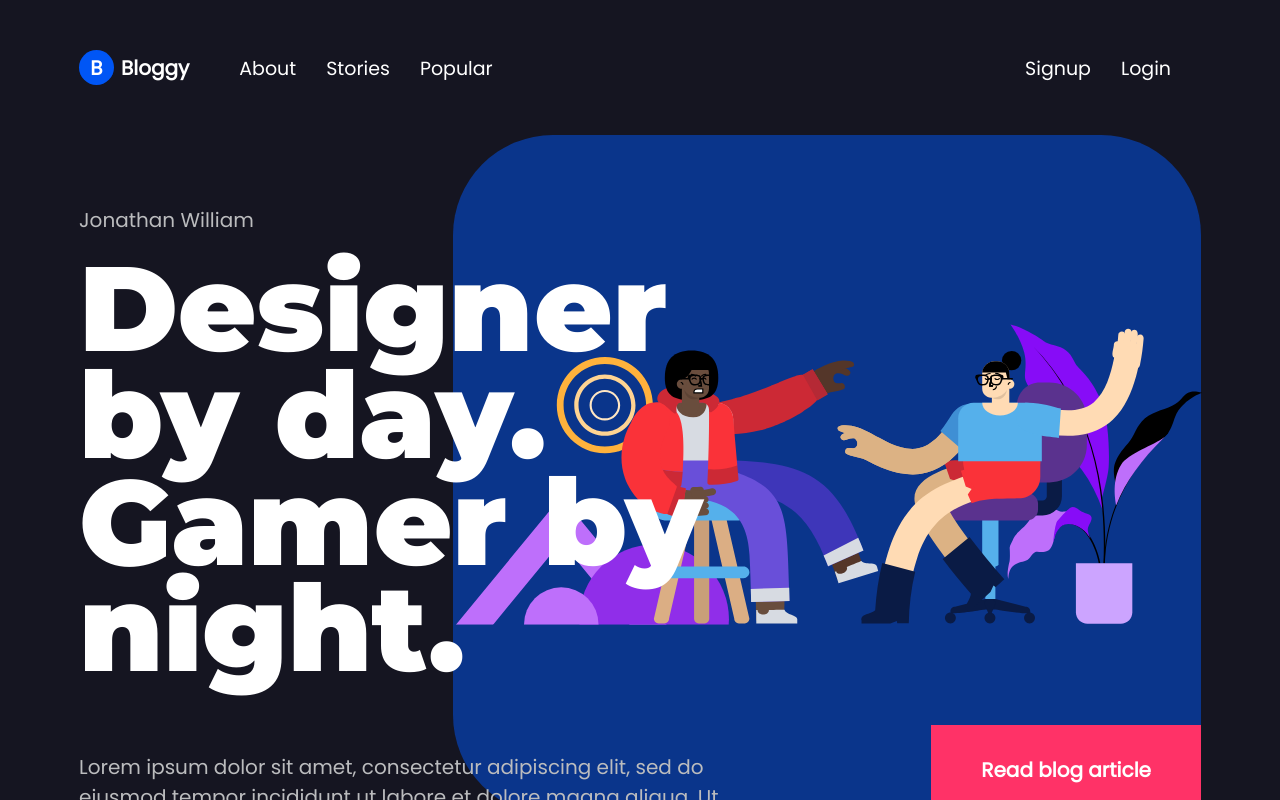
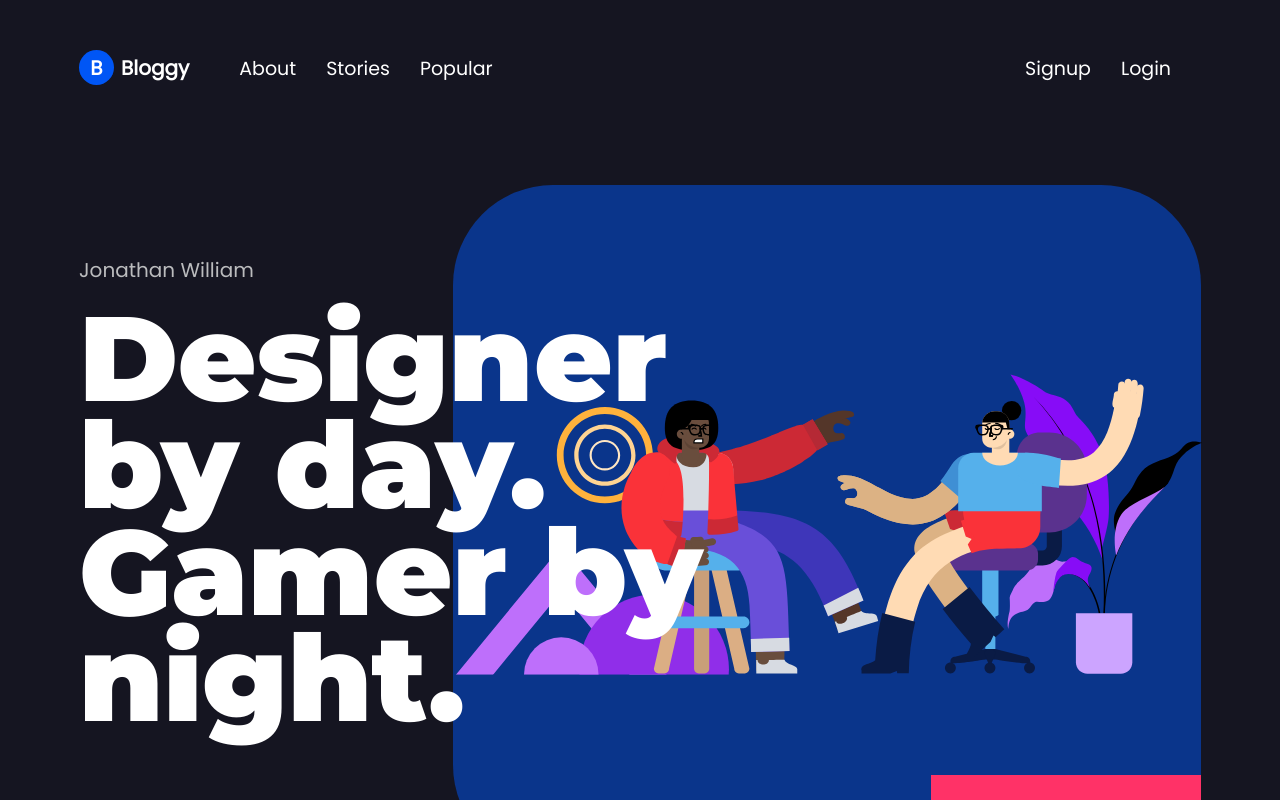
Before and after one commit to zakali22/blog-apollo-react, a React app in the folder client/: page / in a window 1280 px wide. Shown: the top 800 px of the page. Built offline with nearby package versions, Linux system fonts and the light colour scheme.

Commit message:
Fix header height

```diff
--- a/client/src/styles/components/_header.scss
+++ b/client/src/styles/components/_header.scss
@@ -1,6 +1,6 @@
 .header {
-    height: calc(100vh + #{$navbar-height});
-    padding-top: $navbar-height;
+    height: calc(100vh + #{$navbar-height} + 50px);
+    padding-top: calc(#{$navbar-height} + 50px);
     min-height: 100%;
     background: $darkblue;
     color: #fff;
```
